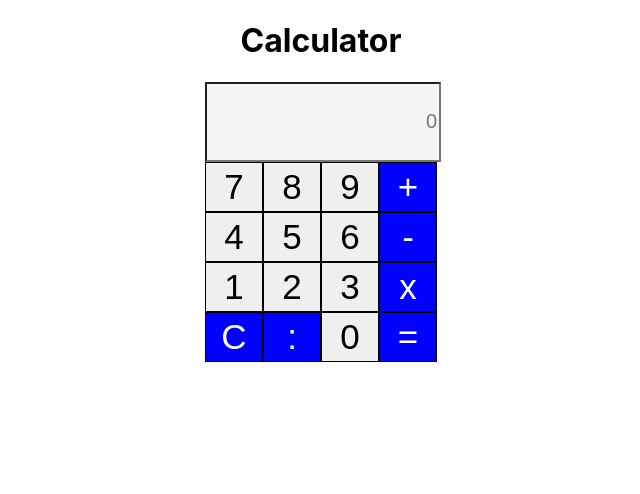
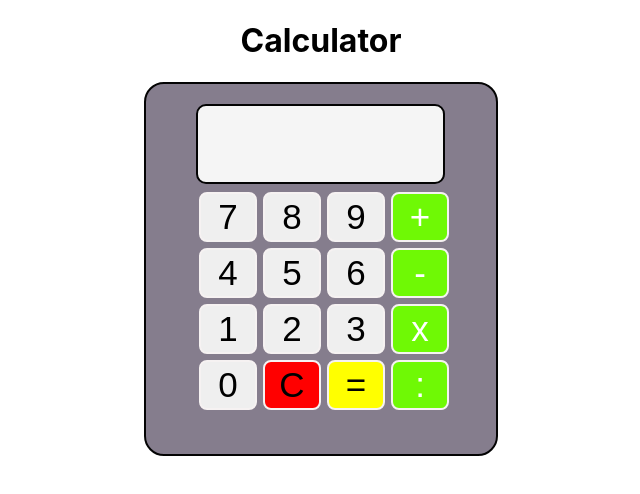
Before and after one commit to yayahzakiyah/05-react-hooks, a React (Create React App) app: page / in a window 1280 px wide. Shown: the top 494 px of the page, without its empty margins (319-959 px from the left). Built offline with nearby package versions, Linux system fonts and the light colour scheme.

Commit message:
styling 2

```diff
--- a/src/components/Calculator.css
+++ b/src/components/Calculator.css
@@ -4,33 +4,70 @@
     align-items: center;
     flex-direction: column;
 }
+
+.calculator{
+    background-color: rgb(133, 125, 141);
+    height: 350px;
+    padding-top: 20px;
+    width: 300px;
+    padding-left: 50px;
+    border-radius: 20px;
+    border: 2px solid rgb(3, 3, 3);
+}
+
 .display{
-    background-color: whitesmoke;
     height: 80px;
     display: flex;
-    width: 228px;
+    margin-bottom: 5px;
 }
 
-.red-btn{
+.op-btns{
     width: 58px;
     height: 50px;
-    background-color: blue;
+    background-color: rgb(111, 249, 5);
     color: white;
     font-size: 35px;
-    border: 1px solid black;
+    border: 2px solid rgb(246, 242, 242);
+    border-radius: 8px;
+    margin: 3px;
 }
 
 .num-btns{
-    border: 1px solid black;
+    border: 2px solid rgb(246, 242, 242);
     width: 58px;
     height: 50px;
     font-size: 35px;
+    border-radius: 8px;
+    margin: 3px;
 }
 
-#input{
+.c-btn{
+    border: 2px solid rgb(246, 242, 242);
+    width: 58px;
+    height: 50px;
+    font-size: 35px;
+    border-radius: 8px;
+    margin: 3px;
+    background-color: red;
+}
+
+.eq-btn{
+    border: 2px solid rgb(246, 242, 242);
+    width: 58px;
+    height: 50px;
+    font-size: 35px;
+    border-radius: 8px;
+    margin: 3px;
+    background-color: yellow;
+}
+
+.result{
     background-color: whitesmoke;
     color: darkblue;
     text-align: right;
-    width: 228px;
-    font-size: 20px;
+    width: 245px;
+    font-size: 26px;
+    border-radius: 10px;
+    border: 2px solid rgb(3, 3, 3);
+    padding-top: 20px;
 }
--- a/src/components/Calculator.js
+++ b/src/components/Calculator.js
@@ -17,18 +17,18 @@ export function Calculator() {
         .join("")
         .split(/(\D)/g)
         .map(value => (value.match(/\d/g) ? parseInt(value, 0) : value))
-        .reduce((acc, value, index, array) => {
+        .reduce((res, value, index, array) => {
           switch (value) {
             case "+":
-              return (acc = acc + array[index + 1]);
+              return (res = res + array[index + 1]);
             case "-":
-              return (acc = acc - array[index + 1]);
+              return (res = res - array[index + 1]);
             case "x":
-              return (acc = acc * array[index + 1]);
+              return (res = res * array[index + 1]);
             case "/":
-              return (acc = acc / array[index + 1]);
+              return (res = res / array[index + 1]);
             default:
-              return acc;
+              return res;
           }
         });
         setInput(result)
@@ -37,33 +37,33 @@ export function Calculator() {
     return (
         <div className='main'>
             <h1>Calculator</h1>
-            <div className='calculator'>
+            <div className="calculator">
                 <div className='display'>
-                    <input id='input' type='text' placeholder='0' value={input} />
+                    <span className="result">{input}</span>
                 </div>
-                <div className='num'>
-                    <button onClick={()=> handleClick(7)} name='7' className='num-btns'>7
-                    </button><button onClick={()=> handleClick(8)} name='8' className='num-btns'>8</button>
+                <div>
+                    <button onClick={()=> handleClick(7)} name='7' className='num-btns'>7</button>
+                    <button onClick={()=> handleClick(8)} name='8' className='num-btns'>8</button>
                     <button onClick={()=> handleClick(9)}name='9' className='num-btns'>9</button>
-                    <button onClick={()=> handleClick('+')} name='+' className='red-btn'>+</button>
+                    <button onClick={()=> handleClick('+')} name='+' className='op-btns'>+</button>
                 </div>
-                <div className='num'>
+                <div>
                     <button onClick={()=> handleClick(4)} name='4' className='num-btns'>4</button>
                     <button onClick={()=> handleClick(5)} name='5' className='num-btns'>5</button>
                     <button onClick={()=> handleClick(6)} name='6' className='num-btns'>6</button>
-                    <button onClick={()=> handleClick('-')} name='-' className='red-btn'>-</button>
+                    <button onClick={()=> handleClick('-')} name='-' className='op-btns'>-</button>
                 </div>
-                <div className='num'>
+                <div>
                     <button onClick={()=> handleClick(1)} name='1' className='num-btns'>1</button>
                     <button onClick={()=> handleClick(2)} name='2' className='num-btns'>2</button>
                     <button onClick={()=> handleClick(3)} name='3' className='num-btns'>3</button>
-                    <button onClick={()=> handleClick('x')} name='*' className='red-btn'>x</button>
+                    <button onClick={()=> handleClick('x')} name='*' className='op-btns'>x</button>
                 </div>
-                <div className='num'>
-                    <button onClick={handleClear} name='c' className='red-btn'>C</button>
-                    <button onClick={()=> handleClick('/')} name='/' className='red-btn'>:</button>
+                <div>
                     <button onClick={()=> handleClick(0)} name='0' className='num-btns'>0</button>
-                    <button onClick={handleCalculate} name='calculate' className='red-btn'>=</button>
+                    <button onClick={handleClear} name='c' className='c-btn'>C</button>
+                    <button onClick={handleCalculate} name='calculate' className='eq-btn'>=</button>
+                    <button onClick={()=> handleClick('/')} name='/' className='op-btns'>:</button>
                 </div>
             </div>
         </div>
```
